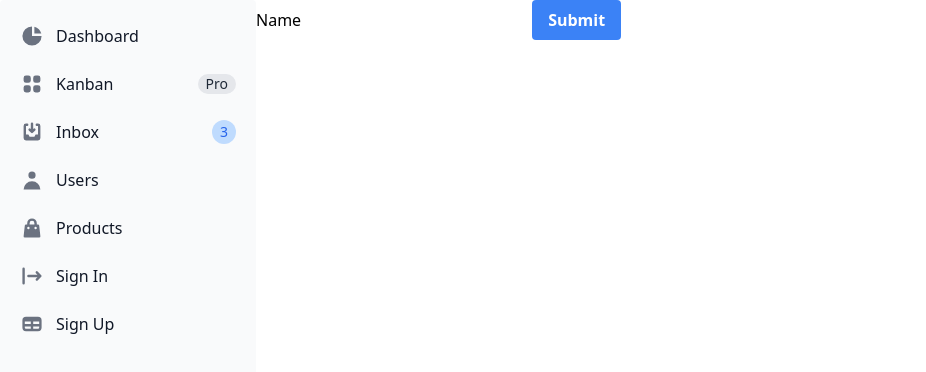
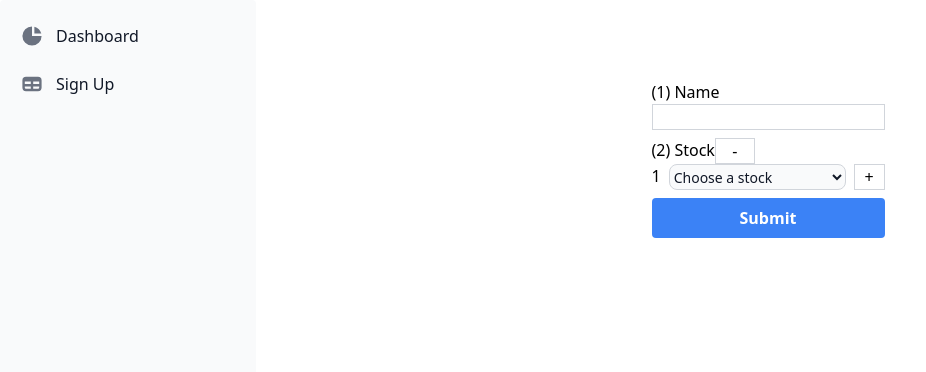
Before and after one commit to neozhixuan/project-CDLSDG, a Next.js app: page / in a window 1280 px wide. Shown: the top 372 px of the page, without its empty margins (0-926 px from the left). Built offline with nearby package versions, Linux system fonts and the light colour scheme.

Commit message:
feature/landingpage

```diff
--- /dev/null
+++ b/components/Container.jsx
@@ -0,0 +1,7 @@
+export const Container = (props) => {
+    return(
+        <div className={`mx-auto mt-20 ${props.className}`}>
+            {props.children}
+        </div>
+    )
+}
--- /dev/null
+++ b/components/Select.jsx
@@ -0,0 +1,22 @@
+export const Select = (props) => {
+  return (
+    <p className="flex flex-row space-x-2">
+      <span>{props.number}</span>
+      <select
+        id="countries"
+        className="bg-gray-50 border border-gray-300 text-gray-900 text-sm rounded-lg w-full form-multiselect"
+      >
+        <option defaultValue>Choose a stock</option>
+        <option value="APPL">APPL</option>
+        <option value="TSLA">TSLA</option>
+        <option value="AMZN">AMZN</option>
+      </select>
+      <input
+        type="button"
+        className="w-10 border border-gray-300"
+        value="+"
+        onClick={props.willAddItem}
+      />
+    </p>
+  );
+};
--- a/components/Sidebar.jsx
+++ b/components/Sidebar.jsx
@@ -1,6 +1,6 @@
 export const Sidebar = (props) => {
   return (
-    <aside className="w-64" aria-label="Sidebar">
+    <aside className="w-64 h-auto" aria-label="Sidebar">
       <div className="overflow-y-auto py-4 px-3 bg-gray-50 rounded dark:bg-gray-800 h-screen">
         <ul className="space-y-2">
           <li>
@@ -20,7 +20,7 @@ export const Sidebar = (props) => {
               <span className="ml-3">Dashboard</span>
             </a>
           </li>
-          <li>
+          {/* <li>
             <a
               href="#"
               className="flex items-center p-2 text-base font-normal text-gray-900 rounded-lg dark:text-white hover:bg-gray-100 dark:hover:bg-gray-700"
@@ -58,8 +58,8 @@ export const Sidebar = (props) => {
                 3
               </span>
             </a>
-          </li>
-          <li>
+          </li> */}
+          {/* <li>
             <a
               href="#"
               className="flex items-center p-2 text-base font-normal text-gray-900 rounded-lg dark:text-white hover:bg-gray-100 dark:hover:bg-gray-700"
@@ -118,7 +118,7 @@ export const Sidebar = (props) => {
               </svg>
               <span className="flex-1 ml-3 whitespace-nowrap">Sign In</span>
             </a>
-          </li>
+          </li> */}
           <li>
             <a
               href="#"
--- a/components/StockLayout.jsx
+++ b/components/StockLayout.jsx
@@ -2,11 +2,19 @@ import { StockCard } from "./StockCard";
 import { StockLabel } from "./StockLabel";
 
 export const StockLayout = (props) => {
+  const onClickHandler = () => {
+    props.setPage();
+    props.setItems;
+  };
+
   const classes = "bg-gray-100 " + props.className;
+
   return (
     <div className={classes}>
       <header className="flex-none flex h-16 bg-gray-100 border-t px-4 items-center">
-        <h1 className="font-semibold text-lg">Market Status for <span className="text-red-800">{props.name}</span></h1>
+        <h1 className="font-semibold text-lg">
+          Market Status for <span className="text-red-800">{props.name}</span>
+        </h1>
       </header>
       <header className="flex-none flex  bg-gray-100 px-4 items-center">
         <StockLabel labelName="Upside" />
@@ -14,25 +22,16 @@ export const StockLayout = (props) => {
       </header>
 
       <ul className="flex flex-col bg-gray-100 p-4">
-        <StockCard
-          companyName={"Company A"}
-          stockName={"COMPA"}
-          stockChange={"↑ 3.45%"}
-        />
-        <StockCard
-          companyName={"Company B"}
-          stockName={"COMPB"}
-          stockChange={"↑ 4.45%"}
-        />
-        <StockCard
-          companyName={"Company C"}
-          stockName={"COMPC"}
-          stockChange={"↑ 5.45%"}
-        />
+        {props.stockNames.map((data, idx) => {
+          <StockCard
+            key={idx}
+            companyName={"hi"}
+            stockName={"COMPA"}
+            stockChange={"↑ 3.45%"}
+          />;
+        })}
       </ul>
-      <button onClick={props.setPage}>
-        Back
-      </button>
+      <button onClick={onClickHandler}>Back</button>
     </div>
   );
 };
--- a/pages/index.js
+++ b/pages/index.js
@@ -4,16 +4,44 @@ import { Sidebar } from "../components/Sidebar";
 import { StockLayout } from "../components/StockLayout";
 import { StockScore } from "../components/StockScore";
 import { useState } from "react";
-
+import { Container } from "../components/Container";
+import { Select } from "../components/Select";
 export default function IndexPage() {
   const [page, willSetPage] = useState(0);
-  const [name, setName] = useState("")
+  const [name, setName] = useState("");
+  const [items, setItems] = useState([1]);
+  const [stocks, setStocks] = useState([]);
 
   const onSubmitHandler = (event) => {
     event.preventDefault();
-    willSetPage(1);
-    setName(event.target.elements[0].value);
-  }
+    for (let i = 1; i < event.target.elements.length - 1; i += 2) {
+      const value = event.target.elements[i].value;
+      if (value) {
+        console.log(value);
+        stocks.push(value);
+      }
+    }
+    console.log(stocks.length)
+    if (stocks.length > 2) {
+      setName(event.target.elements[0].value);
+      setStocks([...stocks]);
+      willSetPage(1);
+    }
+  };
+
+  const addSelect = () => {
+    if (items.length < 6) {
+      items.push(items[items.length - 1] + 1);
+      setItems([...items]);
+    }
+  };
+
+  const willRemoveItem = () => {
+    if (items.length > 1) {
+      items.pop();
+      setItems([...items]);
+    }
+  };
 
   return (
     <main>
@@ -26,19 +54,50 @@ export default function IndexPage() {
       <div className="flex">
         <Sidebar />
         {page === 0 && (
-          <div>
-            <form onSubmit={onSubmitHandler}>
-              <label htmlFor="name">Name</label>
-              <input id="name"/>
-              <button className="bg-blue-500 hover:bg-blue-700 text-white font-bold py-2 px-4 rounded" type="submit">
+          <Container>
+            <form onSubmit={onSubmitHandler} className="flex flex-col">
+              <p className="mb-2 flex flex-col content-center">
+                {" "}
+                <label htmlFor="name">(1) Name</label>
+                <input id="name" className="border border-gray-300" />
+              </p>
+              <div className="mb-2 flex flex-col content-center">
+                <div className="flex flex-row">
+                  <label htmlFor="countries">(2) Stock</label>{" "}
+                  <input
+                    type="button"
+                    className="w-10 border border-gray-300"
+                    value="-"
+                    onClick={willRemoveItem}
+                  />
+                </div>
+
+                {items.map((data, idx) => (
+                  <Select
+                    key={idx}
+                    number={data}
+                    willAddItem={() => addSelect()}
+                  />
+                ))}
+              </div>
+              <button
+                className="bg-blue-500 hover:bg-blue-700 text-white font-bold py-2 px-4 rounded flex justify-center"
+                type="submit"
+              >
                 Submit
               </button>
             </form>
-          </div>
+          </Container>
         )}
         {page === 1 && (
           <div className="grid grid-cols-4 md:grid-cols-12 w-full grid-rows-2 md:grid-rows-1">
-            <StockLayout className="h-full col-span-4 md:col-span-8 row-span-1" setPage={()=>willSetPage(0)} name={name}/>
+            <StockLayout
+              className="h-full col-span-4 md:col-span-8 row-span-1"
+              setPage={() => willSetPage(0)}
+              setItems={() => setItems([1])}
+              stockNames={stocks}
+              name={name}
+            />
             <StockScore className="col-span-4 md:col-span-4 h-full p-10 row-span-1" />
           </div>
         )}
```
